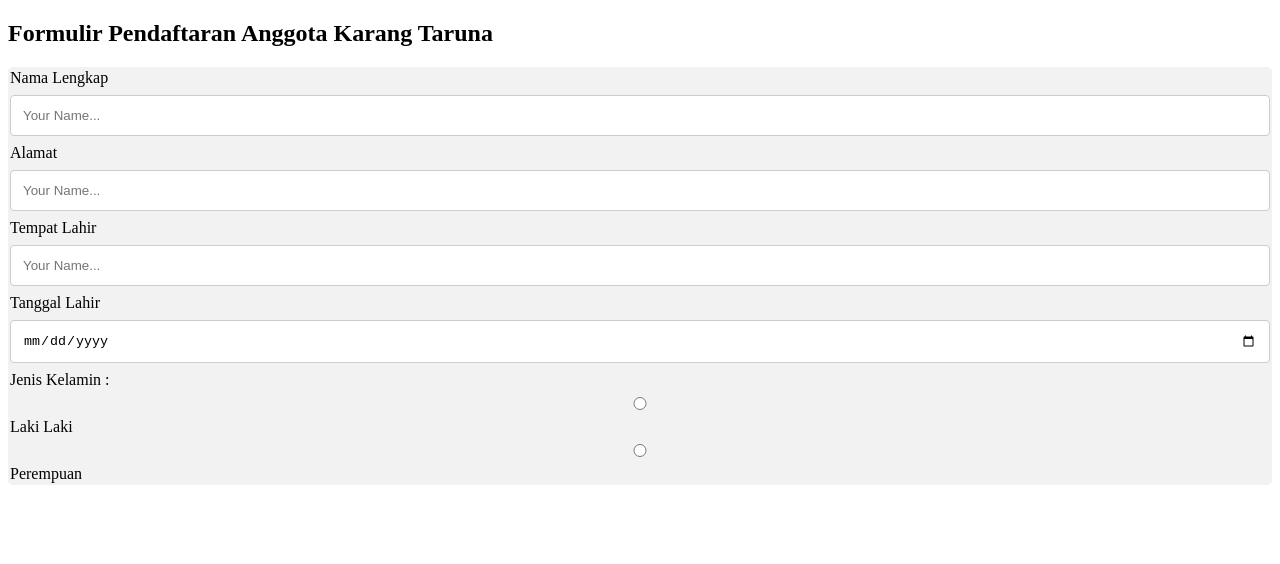
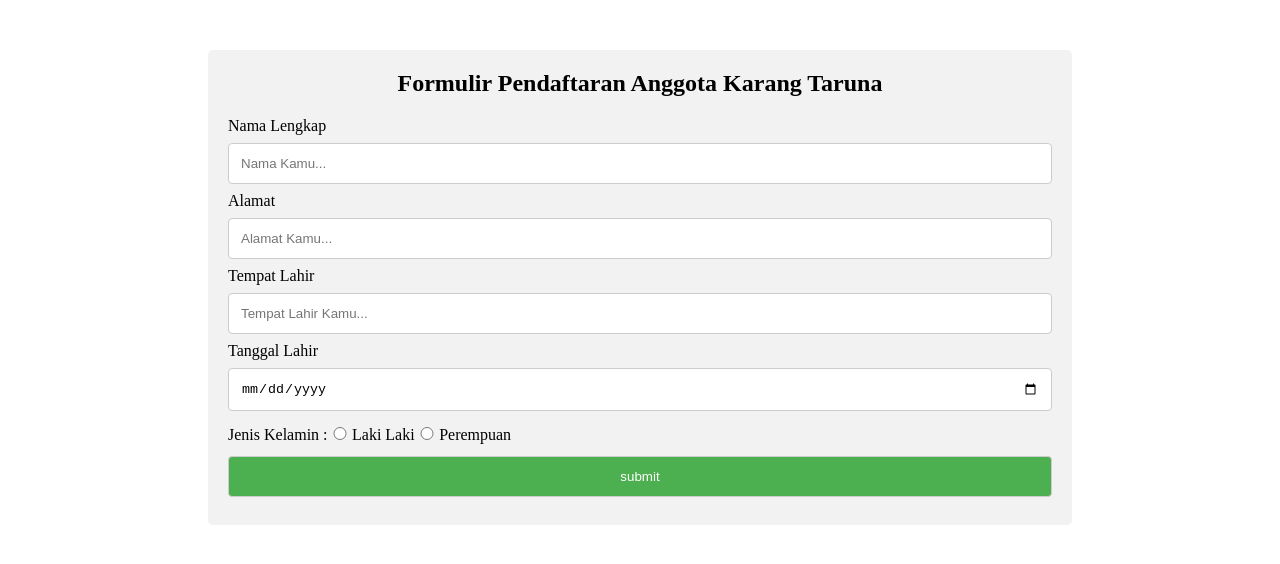
Before and after one commit to myahyazahid/fromulir, a plain HTML site: page index.html in a window 1280 px wide. Drawn offline with Linux system fonts and the light colour scheme.

Commit message:
design css

```diff
--- a/css/style.css
+++ b/css/style.css
@@ -1,14 +1,35 @@
-form {
+.container {
+    margin-left: 200px;
+    margin-right: 200px;
+    margin-top: 50px;
+    background-color: #f2f2f2;
+    border-radius: 5px;
+    min-height: 400px;
+    min-width: 400px;
+    padding: 20px;
+}
+
+h2 {
+    text-align: center;
+    margin-top: 0px;
+}
+
+/* form {
     border-radius: 5px;
     background-color: #f2f2f2;
-    padding: 2px;
-}
+    padding: 20px;
+} */
 
 label {
     display: block;
 }
+#rd {
+    display: inline;
+}
 
-input {
+
+
+input[type=text] {
     width: 100%;
     padding: 12px;
     margin: 8px 0;
@@ -17,3 +38,39 @@ input {
     border-radius: 4px;
     box-sizing: border-box;
 }
+
+input[type=date] {
+    width: 100%;
+    padding: 12px;
+    margin: 8px 0;
+    display: inline-block;
+    border: 1px solid #ccc;
+    border-radius: 4px;
+    box-sizing: border-box;
+}
+
+input[type=submit] {
+  background-color: #4CAF50;
+  color: white;
+  width: 100%;
+    padding: 12px;
+    margin: 8px 0;
+    display: inline-block;
+    border: 1px solid #ccc;
+    border-radius: 4px;
+    box-sizing: border-box;
+    cursor: pointer;
+}
+
+input[type=submit]:hover {
+  background-color: #45a049;
+
+}
+
+input[type=radio] {
+   width: 2%;
+    padding: 12px;
+    margin: 8px 0;
+
+
+}
--- a/index.html
+++ b/index.html
@@ -7,28 +7,35 @@
     <link rel="stylesheet" href="css/style.css">
 </head>
 <body>
-    <h2>Formulir Pendaftaran Anggota Karang Taruna</h2>
+
+        <div class="container">
+
+                <h2>Formulir Pendaftaran Anggota Karang Taruna</h2>
     <form action="">
         <label for="fname">Nama Lengkap</label>
-        <input type="text" id= "fname" name="firstname" placeholder="Your Name...">
+        <input type="text" id= "fname" name="firstname" placeholder="Nama Kamu...">
 <br>
         <label for="alamat">Alamat</label>
-        <input type="text" id= "alamat" name="firstname" placeholder="Your Name...">
+        <input type="text" id= "alamat" name="firstname" placeholder="Alamat Kamu...">
 <br>
         <label for="tempat">Tempat Lahir</label>
-        <input type="text" id= "tempat" name="firstname" placeholder="Your Name...">
+        <input type="text" id= "tempat" name="firstname" placeholder="Tempat Lahir Kamu...">
 <br>
         <label for="tanggal">Tanggal Lahir</label>
-        <input type="date" id= "tanggal" name="firstname" placeholder="Your Name...">
+        <input type="date" id= "tanggal" name="firstname" placeholder="Tanggal Lahir...">
 
         <br>
-        <label for="jenis">Jenis Kelamin : </label>
+        <label for="jenis" id="rd">Jenis Kelamin : </label>
 
         <input type="radio" id="laki" name="radiobtn">
-        <label for="laki">Laki Laki</label>
+        <label for="laki" id="rd">Laki Laki</label>
 
          <input type="radio" id="pr" name="radiobtn">
-         <label for="pr">Perempuan</label>
+         <label for="pr" id="rd">Perempuan</label>
+
+        <input type="submit" value="submit">
+
+        </div>
 
 
 
```
